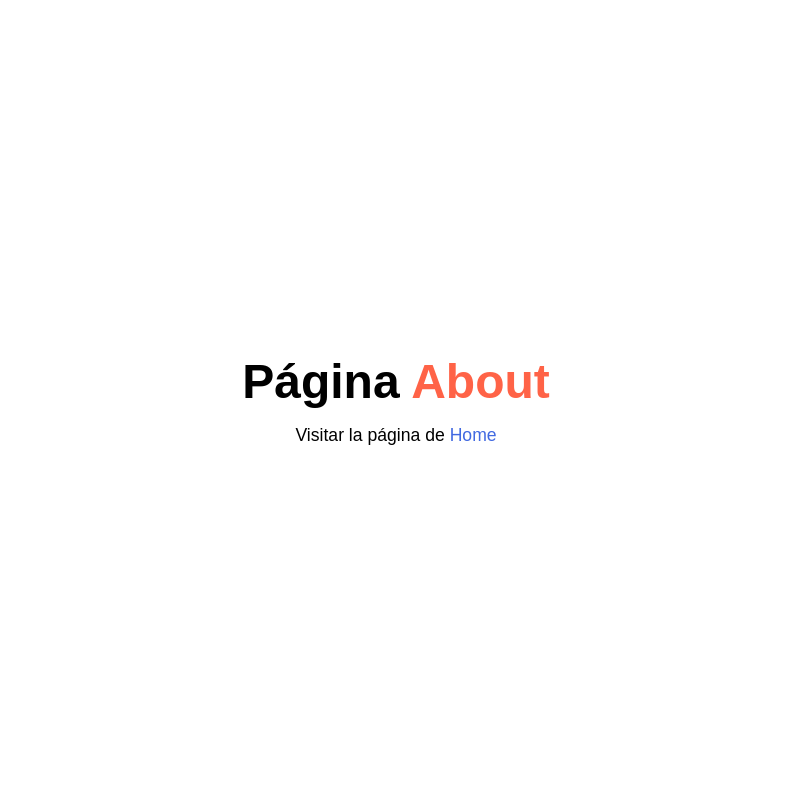
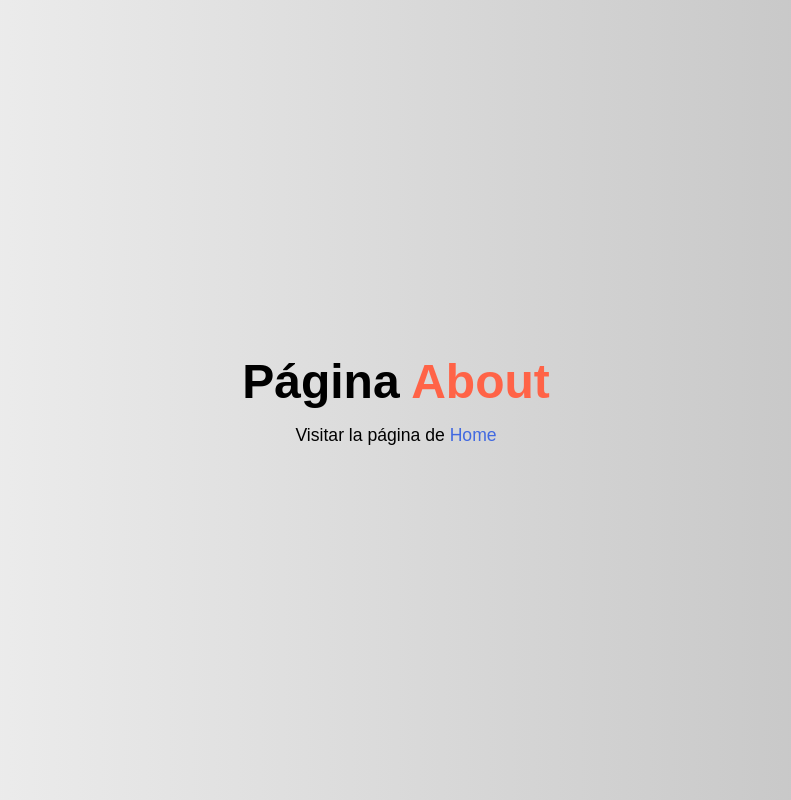
Before and after one commit to alexglzrys/nextjs-demo-inicial, a Next.js app: page /about in a window 1280 px wide. Shown: the whole page, without its empty margins (244-1035 px from the left). Built offline with nearby package versions, Linux system fonts and the light colour scheme.

Commit message:
componente Link de NextJS

```diff
--- a/pages/about.jsx
+++ b/pages/about.jsx
@@ -1,4 +1,5 @@
 import Head from "next/head";
+import Link from "next/link";
 import styles from "../styles/About.module.css";
 
 export default function AboutPage() {
@@ -23,9 +24,9 @@ export default function AboutPage() {
         </h2>
         <p className={styles.description}>
           Visitar la página de{" "}
-          <a href="/" className={styles.link}>
+          <Link href="/" className={styles.link}>
             Home
-          </a>
+          </Link>
         </p>
       </main>
     </>
--- a/styles/About.module.css
+++ b/styles/About.module.css
@@ -7,6 +7,8 @@
     align-items: center;
     padding: 6rem;
     min-height: 100vh;
+    background: rgb(246,246,246);
+    background: linear-gradient(90deg, rgba(246,246,246,1) 0%, rgba(190,190,190,1) 100%);
 }
 .title {
     margin-bottom: 1rem;
```
Also changed, not shown: pages/index.jsx (renamed from pages/index.js, +7 -1 lines).
